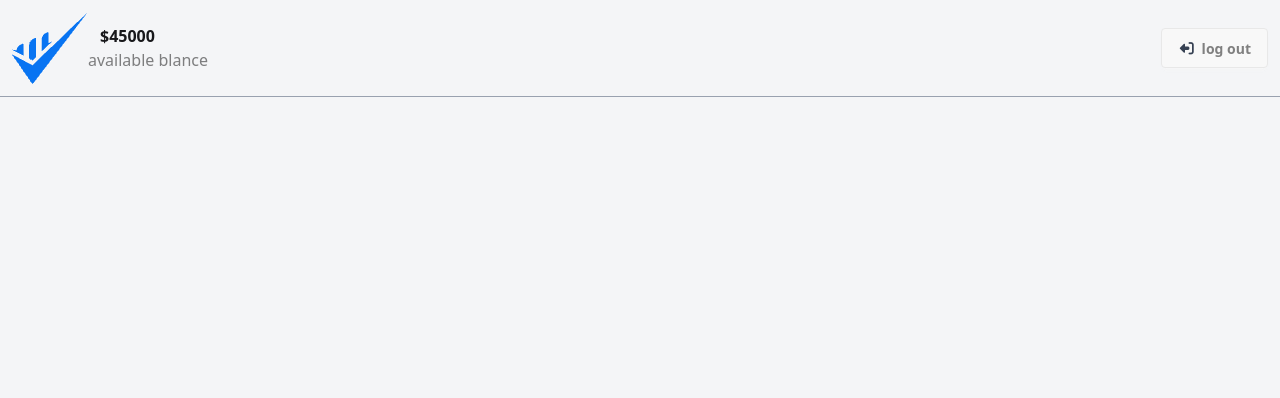
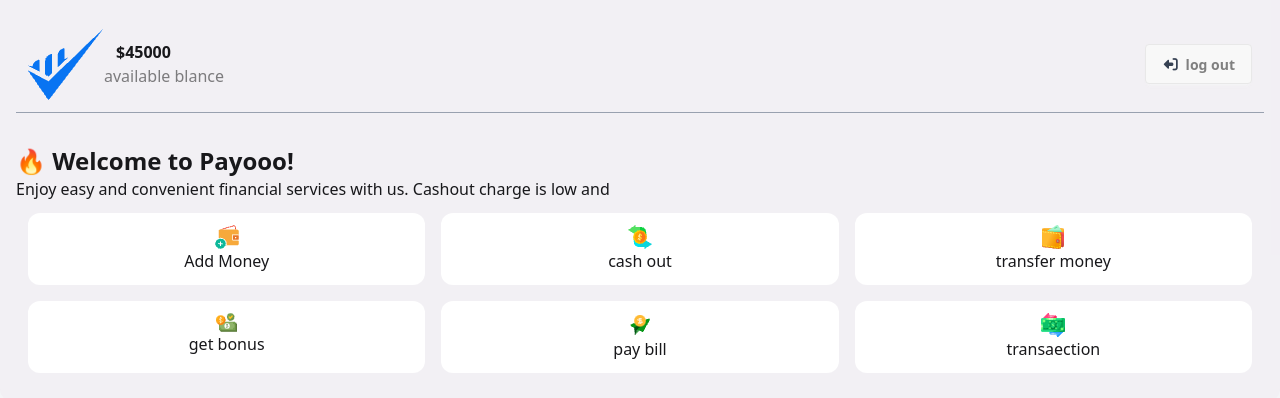
Before and after one commit to zahidhasan27/module-25, a plain HTML site: page assets/home.html in a window 1280 px wide. Drawn offline with nearby package versions, Linux system fonts and the light colour scheme; a web font is replaced by a local one.

Commit message:
main part added

```diff
--- a/assets/home.html
+++ b/assets/home.html
@@ -14,7 +14,8 @@
 </head>
 <body class=" bg-[#f4f5f7] h-[100vh]">
 
-     <div class="flex justify-between items-center min-h-[50px] mx-w-lg mx-auto border-b-1 border-gray-400 p-3">
+    <div class="mx-w-lg mx-auto bg-[#eee3ee55] rounded-b-xl p-4 ">
+         <div class="flex justify-between items-center min-h-[50px]  border-b-1 border-gray-400 p-3">
         <div class="flex justify-between items-center">
             <img src="./Group.png" alt="">
             <div>
@@ -26,5 +27,26 @@
         <button class="btn text-[#08080880]"> <i class="fa-solid fa-right-from-bracket rotate-180 text-gray-700"></i>log out</button>
     </div>
      </div>
+     <div class=" mt-8">
+        <h1 class="text-2xl font-bold ">🔥 Welcome to Payooo!</h1>
+        <p>Enjoy easy and convenient financial services with us. Cashout charge is low and </p>
+     </div>
+     <div class=" p-3 text-center mx-h-[200px] grid grid-cols-3 gap-4  mx-auto ">
+        <div class=" bg-white rounded-xl p-3"><img src="./wallet1.png" alt="" class="mx-auto">
+        <p>Add Money</p>
+            </div>
+             <div class="bg-white rounded-xl p-3"><img src="./money1.png" alt="" class="mx-auto">
+        <p>cash out</p>
+            </div> <div class="bg-white rounded-xl p-3"><img src="./purse1.png" alt="" class="mx-auto">
+        <p>transfer money</p>
+            </div> <div class="bg-white rounded-xl p-3"><img src="./bonus1.png" alt="" class="mx-auto">
+        <p>get bonus</p>
+            </div> <div class="bg-white rounded-xl p-3"><img src="./send1.png" alt="" class="mx-auto ">
+        <p>pay bill</p>
+            </div> <div class="bg-white rounded-xl p-3"><img src="./transaction1.png" alt="" class="mx-auto">
+        <p>transaection</p>
+            </div>
+     </div>
+    </div>
 </body>
 </html>
```
